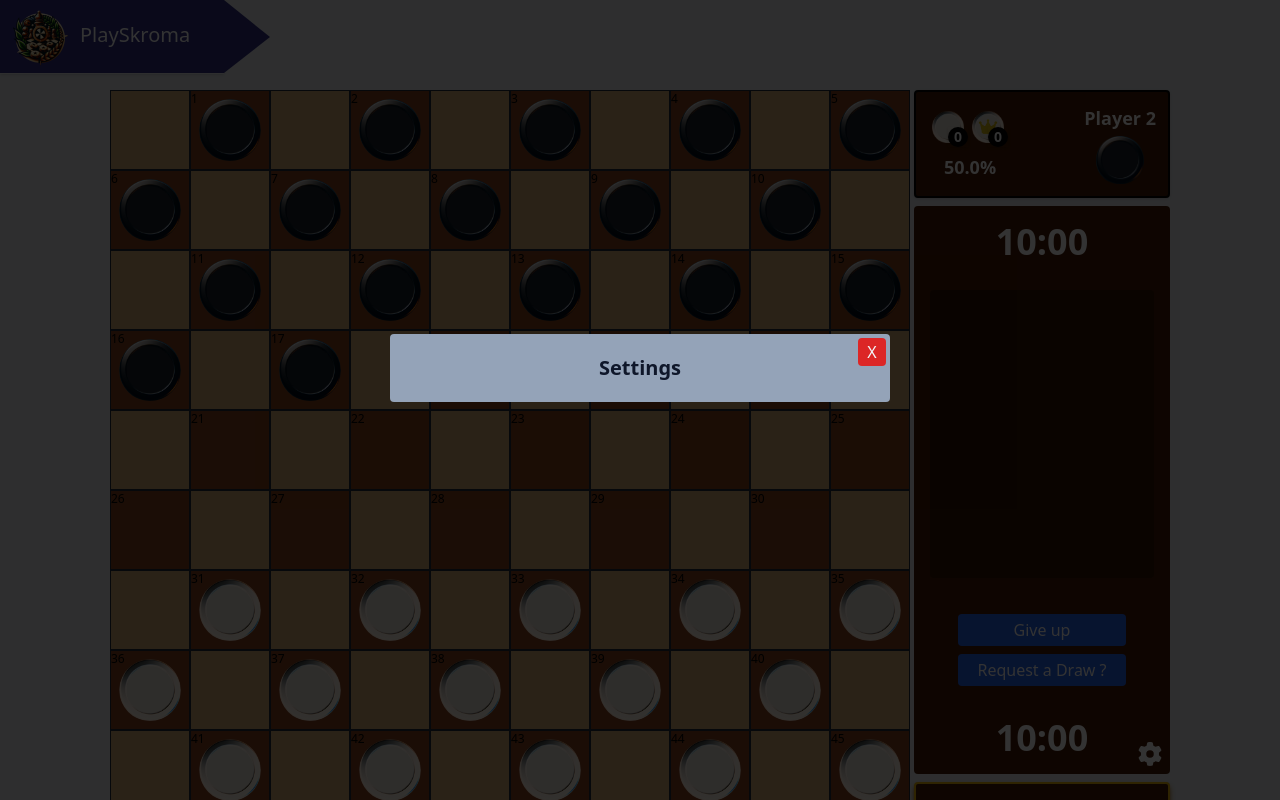
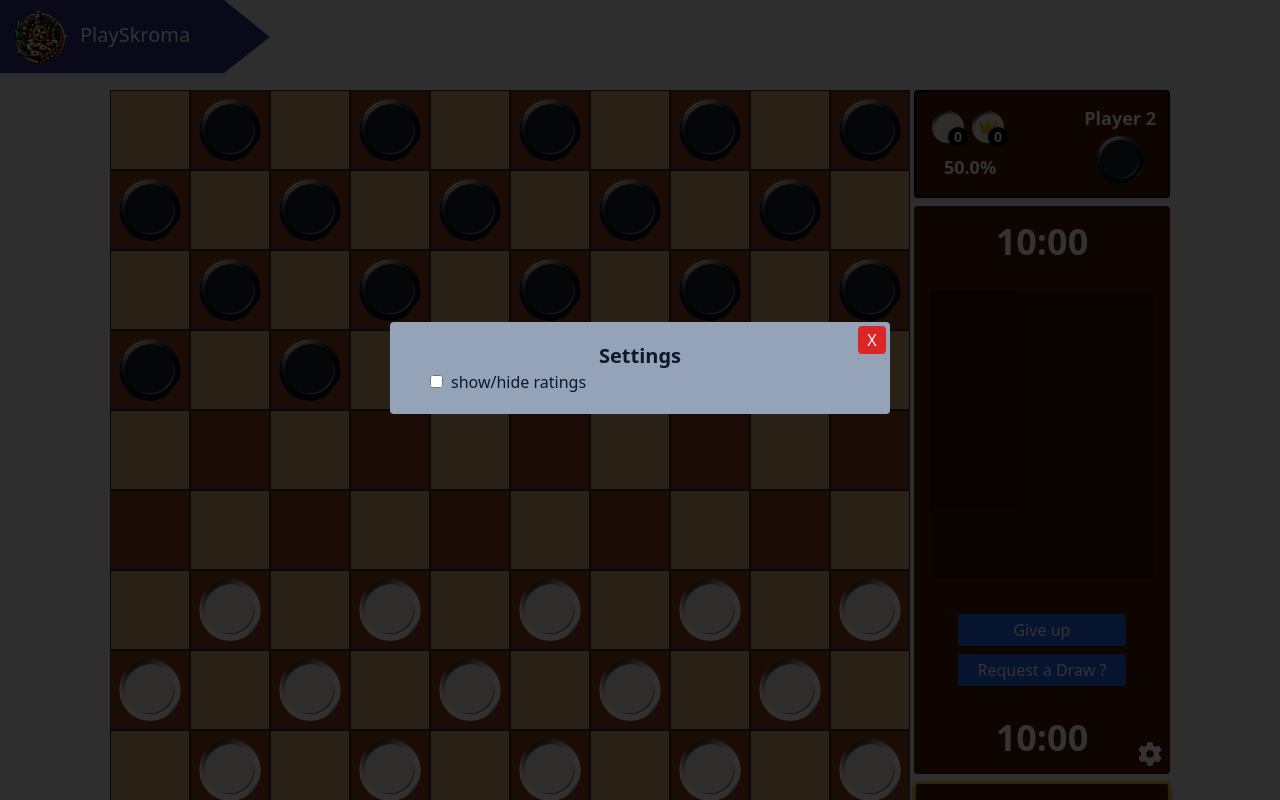
Before and after one commit to MattBuchs/play-skroma, a React (Vite) app: page /checkers in a window 1280 px wide. Both pictures are taken after a click on the button 1150 px from the left and 754 px from the top of the page. Shown: the top 800 px of the page. Built offline with nearby package versions, Linux system fonts and the light colour scheme.

Commit message:
show/hide ratings added

```diff
--- a/package.json
+++ b/package.json
@@ -10,8 +10,10 @@
     "preview": "vite preview"
   },
   "dependencies": {
+    "@reduxjs/toolkit": "^2.2.3",
     "react": "^18.2.0",
     "react-dom": "^18.2.0",
+    "react-redux": "^9.1.2",
     "react-router-dom": "^6.23.0"
   },
   "devDependencies": {
--- a/src/components/Checkers/Modal/Settings.jsx
+++ b/src/components/Checkers/Modal/Settings.jsx
@@ -1,4 +1,10 @@
+import { useDispatch, useSelector } from "react-redux";
+import { ratingsRatings } from "../../../features/checkersSettings";
+
 export default function Settings({ closeModal }) {
+    const dispatch = useDispatch();
+    const { ratingsShown } = useSelector((state) => state.checkersSettings);
+
     return (
         <div
             onClick={closeModal}
@@ -16,6 +22,16 @@ export default function Settings({ closeModal }) {
                 </button>
 
                 <h2 className="font-semibold text-xl text-center">Settings</h2>
+
+                <input
+                    type="checkbox"
+                    id="ratings"
+                    checked={ratingsShown}
+                    onChange={() => dispatch(ratingsRatings())}
+                />
+                <label htmlFor="ratings" className="select-none ml-2">
+                    show/hide ratings
+                </label>
             </div>
         </div>
     );
--- a/src/components/Checkers/Square.jsx
+++ b/src/components/Checkers/Square.jsx
@@ -1,12 +1,15 @@
+import { useSelector } from "react-redux";
 import Piece from "./Piece";
 
 export default function Square({ onClick, value }) {
+    const { ratingsShown } = useSelector((state) => state.checkersSettings);
+
     return (
         <div
             className={`w-[25px] h-[25px] xxs:w-[30px] xxs:h-[30px] xs:w-[42px] xs:h-[42px] sm:w-[60px] sm:h-[60px] md:w-[70px] md:h-[70px] lg:w-[80px] lg:h-[80px] ${value.color} border border-gray-800 relative text-[8px]/[8px] sm:text-xs`}
         >
             {value.img && <Piece onClick={onClick} value={value} />}
-            {value.dialingId && (
+            {ratingsShown && value.dialingId && (
                 <p className="absolute top-0">{value.dialingId}</p>
             )}
         </div>
--- /dev/null
+++ b/src/features/checkersSettings.js
@@ -0,0 +1,18 @@
+import { createSlice } from "@reduxjs/toolkit";
+
+const initialState = {
+    ratingsShown: false,
+};
+
+export const checkersSettings = createSlice({
+    name: "checkersSettings",
+    initialState,
+    reducers: {
+        ratingsRatings: (state) => {
+            state.ratingsShown = !state.ratingsShown;
+        },
+    },
+});
+
+export const { ratingsRatings } = checkersSettings.actions;
+export default checkersSettings.reducer;
--- a/src/main.jsx
+++ b/src/main.jsx
@@ -1,5 +1,11 @@
 import ReactDOM from "react-dom/client";
 import App from "./App.jsx";
 import "./index.css";
+import { Provider } from "react-redux";
+import { store } from "./store.js";
 
-ReactDOM.createRoot(document.getElementById("root")).render(<App />);
+ReactDOM.createRoot(document.getElementById("root")).render(
+    <Provider store={store}>
+        <App />
+    </Provider>
+);
--- /dev/null
+++ b/src/store.js
@@ -0,0 +1,8 @@
+import { configureStore } from "@reduxjs/toolkit";
+import checkersSettings from "./features/checkersSettings";
+
+export const store = configureStore({
+    reducer: {
+        checkersSettings,
+    },
+});
```
Also changed, not shown: 1 other file (tests, documents, lock files or other folders).
